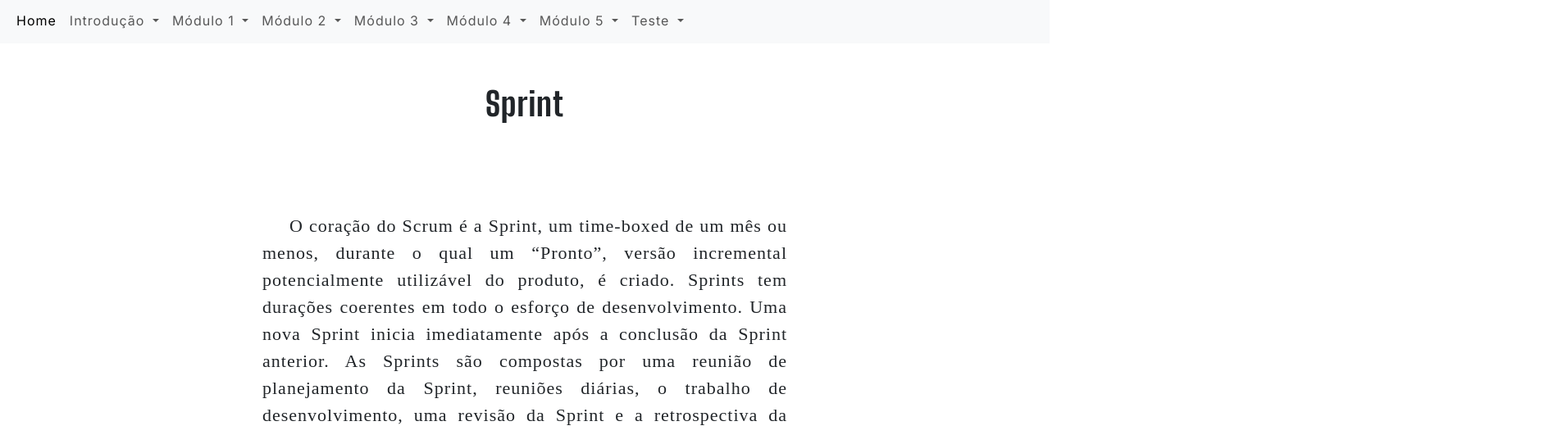
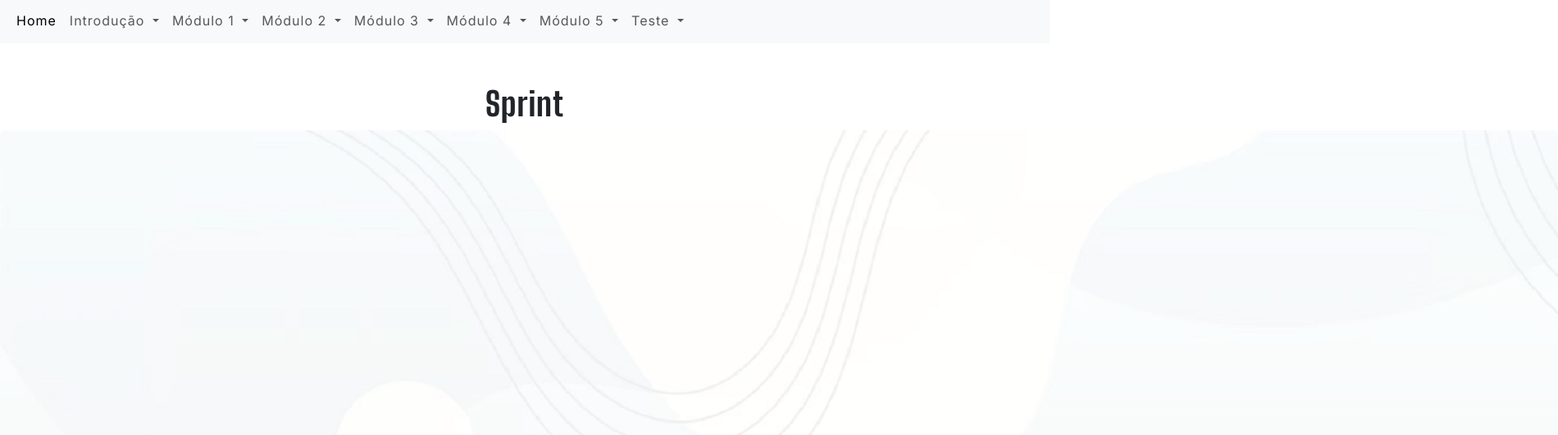
Before and after one commit to ScrumerDataAPI/API, a plain HTML site: page modulo3-2.html in a window 1280 px wide. Shown: the part 109-640 px from the top of the page at 82% size, 1900 px wide, since content can reach past the window. Drawn offline with nearby package versions, Linux system fonts and the light colour scheme.

Commit message:
Imagem
mod3-2

```diff
--- a/modulo3-2.html
+++ b/modulo3-2.html
@@ -133,6 +133,8 @@
 
     <h1 style="font-family: 'Big Shoulders Display', cursive; padding-top: 50px; margin: center; text-align:center;padding-bottom: 50;">Sprint</h1>
 
+    <img src="imagens/fundo.png" class="rounded mx-auto d-block" alt="imagem.png">
+
     <p style=" font-family: 'Times New Roman', Times, serif; text-align: justify; font-size: 22px; width: 50%; margin: auto; padding-top: 100px; ">
 
     O coração do Scrum é a Sprint, um time-boxed de um mês ou menos, durante o qual um “Pronto”, versão incremental potencialmente utilizável do produto, é criado. Sprints tem durações coerentes em todo o esforço de desenvolvimento. Uma nova Sprint inicia imediatamente após a conclusão da Sprint anterior.
```
